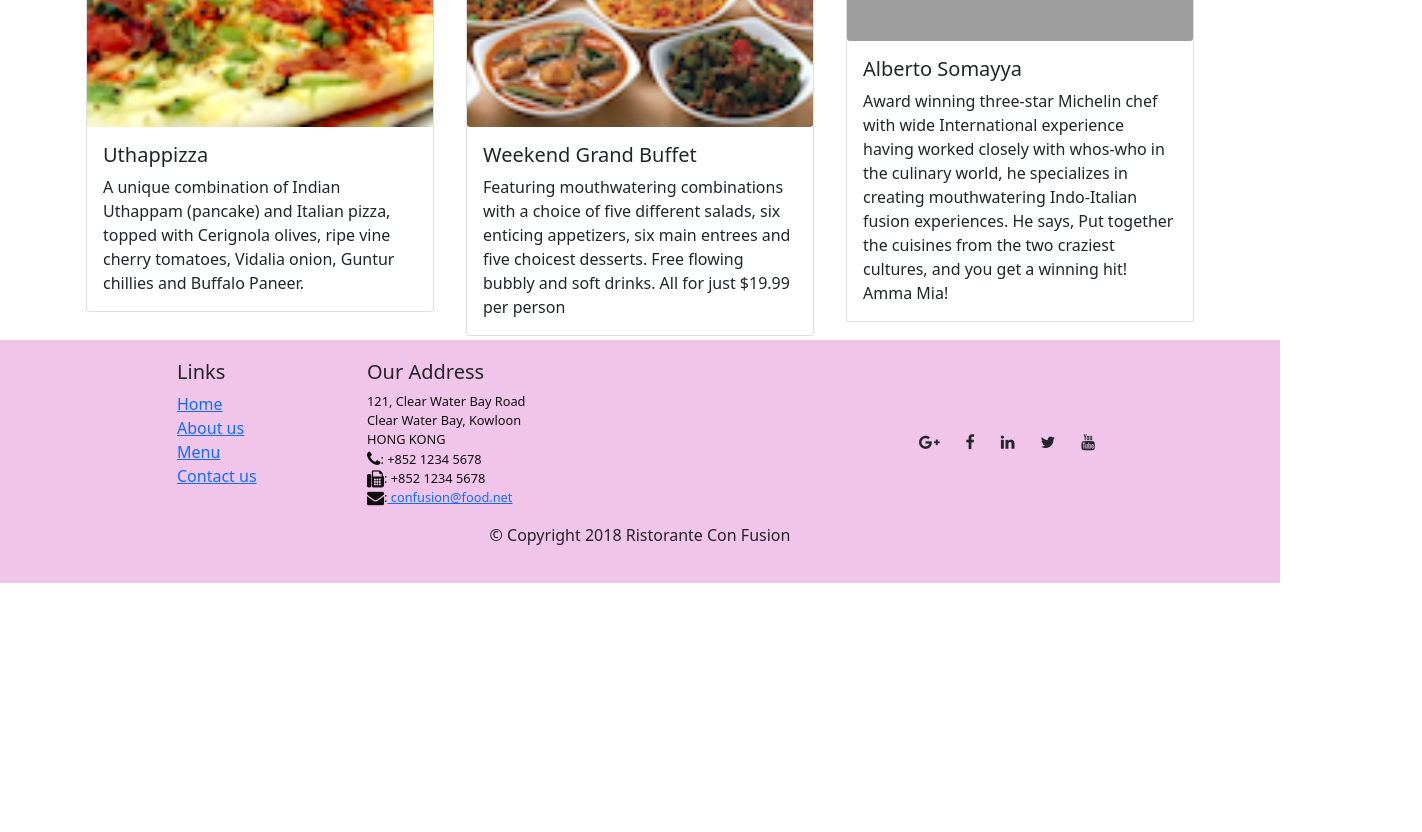
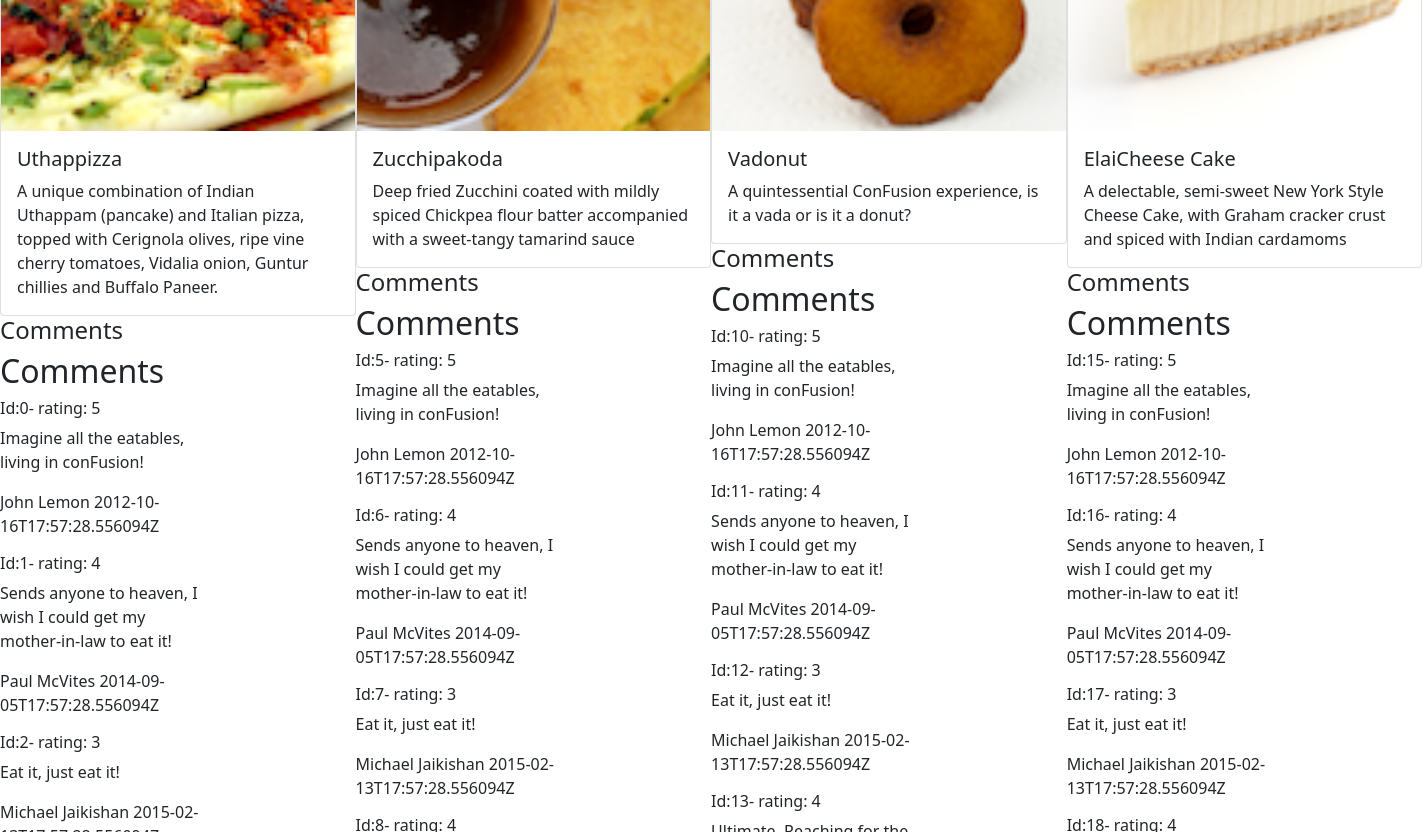
Before and after one commit to cnhh85/fer201m, a React (Create React App) app: page /testfetch in a window 1280 px wide. Before the commit this address led to /home. Shown: the part 540-1372 px from the top of the page, 1422 px wide, since content can reach past the window. Before the commit the page ends 1123 px from the top, so only its background shows below. Built offline with nearby package versions, Linux system fonts and the light colour scheme; data requests are answered from the project's data file; grey boxes are pictures that could not be loaded.

Commit message:
finish ex11

```diff
--- a/db.json
+++ b/db.json
@@ -201,6 +201,14 @@
       "comment": "It's your birthday, we're gonna party!",
       "author": "25 Cent",
       "date": "2011-12-02T17:57:28.556094Z"
+    },
+    {
+      "id": 20,
+      "dishId": 2,
+      "rating": 0,
+      "comment": "á",
+      "author": "á",
+      "date": "Thu Jul 21 2022 08:55:05 GMT+0700 (Giờ Đông Dương)"
     }
   ],
   "promotions": [
@@ -218,7 +226,7 @@
     {
       "id": 0,
       "name": "Peter Pan",
-      "image": "images/alberto.png",
+      "image": "assets/images/alberto.png",
       "designation": "Chief Epicurious Officer",
       "abbr": "CEO",
       "featured": false,
--- a/src/components/DishDetailComponent.js
+++ b/src/components/DishDetailComponent.js
@@ -1,9 +1,17 @@
 import React from "react";
-import { Card, CardBody, CardTitle, CardText, CardImg } from "reactstrap";
+import {
+  Card,
+  CardBody,
+  CardTitle,
+  CardText,
+  CardImg,
+  Breadcrumb,
+  BreadcrumbItem,
+} from "reactstrap";
 import { DISHES } from "../shared/dish";
 import { COMMENTS } from "../shared/comments";
 
-import { useParams } from "react-router-dom";
+import { useParams, Link } from "react-router-dom";
 
 const DishDetailComponent = (props) => {
   let params = useParams();
@@ -58,7 +66,24 @@ const DishDetailComponent = (props) => {
       </div>
     );
   };
-  return <div className="container">{renderSingleDish(params)}</div>;
+  return (
+    <div className="container">
+      <Breadcrumb>
+        <BreadcrumbItem>
+          <Link to="/home">Home</Link>
+        </BreadcrumbItem>
+        <BreadcrumbItem>
+          <Link to="/menu">Menu</Link>
+        </BreadcrumbItem>
+        <BreadcrumbItem active>{params.dishId}</BreadcrumbItem>
+      </Breadcrumb>
+      <div className="col-12">
+        <h3>Menu</h3>
+        <hr />
+      </div>
+      {renderSingleDish(params)}
+    </div>
+  );
 };
 
 export default DishDetailComponent;
--- a/src/components/HomeComponent.js
+++ b/src/components/HomeComponent.js
@@ -5,7 +5,11 @@ import {
   CardSubtitle,
   CardText,
   CardTitle,
+  Breadcrumb,
+  BreadcrumbItem,
 } from "reactstrap";
+
+import { Link } from "react-router-dom";
 
 const Home = (props) => {
   const renderCard = (card) => {
@@ -25,6 +29,12 @@ const Home = (props) => {
 
   return (
     <div className="container">
+      <Breadcrumb>
+        <BreadcrumbItem>
+          <Link to="/home">Home</Link>
+        </BreadcrumbItem>
+        <BreadcrumbItem active>About Us</BreadcrumbItem>
+      </Breadcrumb>
       <div className="row align-items-start">
         <div className="col-12 col-md m-1">{renderCard(props.dish)}</div>
         <div className="col-12 col-md m-1">{renderCard(props.promotion)}</div>
--- a/src/components/MainComponent.js
+++ b/src/components/MainComponent.js
@@ -4,6 +4,7 @@ import { DISHES } from "../shared/dish";
 import { DATABASE } from "../shared/database";
 import { LEADERS } from "../shared/leaders";
 import { PROMOTIONS } from "../shared/promotions";
+import TestFetch from "./TestFetch";
 import Menu from "./MenuComponent";
 import Header from "./HeaderComponent";
 import Footer from "./FooterComponent";
@@ -73,6 +74,7 @@ const Main = ({ dishes, comments, promotions, leaders }) => {
         ></Route>
         <Route path="/menu" element={<Menu />}></Route>
         <Route path="/menu/:dishId" element={<DishDetailComponent />}></Route>
+        <Route path="testfetch" element={<TestFetch />}></Route>
         <Route path="*" element={<Navigate to="/home" replace />}></Route>
       </Routes>
       <Footer></Footer>
@@ -80,4 +82,4 @@ const Main = ({ dishes, comments, promotions, leaders }) => {
   );
 };
 
-export default connect(mapStateToProps)(Main);
+export default withRouter(connect(mapStateToProps)(Main));
--- a/src/components/MenuComponent.js
+++ b/src/components/MenuComponent.js
@@ -9,6 +9,8 @@ import {
   CardTitle,
 } from "reactstrap";
 import { DISHES } from "../shared/dish";
+import TestFetch from "./TestFetch";
+
 export const Menu = (props) => {
   const renderMenuItem = (dish, onClick) => {
     return (
--- a/src/components/TestFetch.js
+++ b/src/components/TestFetch.js
@@ -1,19 +1,93 @@
-import { useEffect, useState } from 'react';
-import { Card, CardBody, CardImg, CardText, CardTitle } from 'reactstrap';
-import { baseURL } from '../shared/baseURL';
+import { useEffect, useState } from "react";
+import {
+  Button,
+  Card,
+  CardBody,
+  CardImg,
+  CardText,
+  CardTitle,
+  Form,
+  FormGroup,
+  Input,
+} from "reactstrap";
+import { baseURL } from "../shared/baseURL";
+
+const RenderComments = ({ comments }) => {
+  const comment = comments.map((item) => {
+    return (
+      <div>
+        <h6>{"Id:" + item.id + "- rating: " + item.rating}</h6>
+        <p>{item.comment}</p>
+        <p>
+          {item.author} {item.date}
+        </p>
+      </div>
+    );
+  });
+  return (
+    <div className="col-12 col-sm-7">
+      <h2>Comments</h2>
+      {comment}
+    </div>
+  );
+};
 
 const TestFetch = () => {
   const [dishes, setDishes] = useState([]);
   const [comments, setComments] = useState([]);
 
+  const [id, setId] = useState(-1);
+  const [dishId, setDishId] = useState(-1);
+  const [date, setDate] = useState(new Date());
+  const [author, setAuthor] = useState("");
+  const [comment, setComment] = useState("");
+  const [rating, setRating] = useState(0);
+
+  const handleAuthorChange = (e) => {
+    setAuthor(e.target.value);
+  };
+  const handleCommentChange = (e) => {
+    setComment(e.target.value);
+  };
+  const handleRatingChange = (e) => {
+    setRating(e.target.value);
+  };
+  const addComment = (newComment) => {
+    return fetch(baseURL + "comments", {
+      method: "POST",
+      body: JSON.stringify(newComment),
+      headers: {
+        "Content-Type": "application/json",
+      },
+      credentials: "same-origin",
+    }).then((res) => {
+      if (res.ok) {
+        console.log(res);
+        setComments((prev) => prev.concat(newComment));
+      }
+    });
+  };
+  const handleSubmit = (dish) => {
+    const newComment = {
+      id: comments.length,
+      dishId: dish.id,
+      rating: rating,
+      comment: comment,
+      author: author,
+      date: date.toString(),
+    };
+    console.log(newComment);
+    addComment(newComment);
+  };
+
   useEffect(() => {
     const fetchDishes = () => {
-      return fetch(baseURL + 'dishes')
+      return fetch(baseURL + "dishes")
         .then((res) => res.json())
         .then((data) => setDishes(data));
     };
     const fetchComments = () => {
-      return fetch(baseURL + 'comments')
+      return fetch(baseURL + "comments")
         .then((res) => res.json())
         .then((data) => setComments(data));
     };
@@ -30,15 +104,63 @@ const TestFetch = () => {
   const content = dishes.map((dish) => (
     <div className="col-12 col-sm-8" key={dish.id}>
       <Card>
-        <CardImg top src={`${process.env.PUBLIC_URL}/assets/${dish.image}`} alt={dish.name} />
+        <CardImg
+          top
+          src={`${process.env.PUBLIC_URL}/assets/${dish.image}`}
+          alt={dish.name}
+        />
         <CardBody>
           <CardTitle>{dish.name}</CardTitle>
           <CardText>{dish.description}</CardText>
         </CardBody>
       </Card>
+      <h4>Comments</h4>
+      <RenderComments
+        comments={comments.filter(
+          (comment) => comment.dishId === parseInt(dish.id, 10)
+        )}
+      />
+      <Form>
+        <FormGroup>
+          <label for="author">Author: </label>
+          <Input
+            type="text"
+            id="author"
+            name="author"
+            placeholder="Author"
+            value={author}
+            onChange={handleAuthorChange}
+          />
+        </FormGroup>
+        <FormGroup>
+          <label for="comment">Comment: </label>
+          <Input
+            type="text"
+            id="comment"
+            name="comment"
+            placeholder="Comment"
+            value={comment}
+            onChange={handleCommentChange}
+          />
+        </FormGroup>
+        <FormGroup>
+          <label for="rating">Rating: </label>
+          <Input
+            type="number"
+            id="rating"
+            name="Rating"
+            placeholder="Rating"
+            min="1"
+            max="5"
+            value={rating}
+            onChange={handleRatingChange}
+          />
+        </FormGroup>
+        <Button onClick={() => handleSubmit(dish)}>Submit</Button>
+      </Form>
     </div>
   ));
-  return <div className="col-12 col-sm-5">{content}</div>;
+  return <div className="col-12 col-sm-5 d-flex">{content}</div>;
 };
 
 export default TestFetch;
--- a/src/shared/database.js
+++ b/src/shared/database.js
@@ -247,7 +247,7 @@ const JSON_STRING = `{
     {
       "id": 3,
       "name": "Alberto Somayya",
-      "image": "assets/images/alberto.jpg",
+      "image": "assets/images/alberto.png",
       "designation": "Executive Chef",
       "abbr": "EC",
       "featured": true,
```
